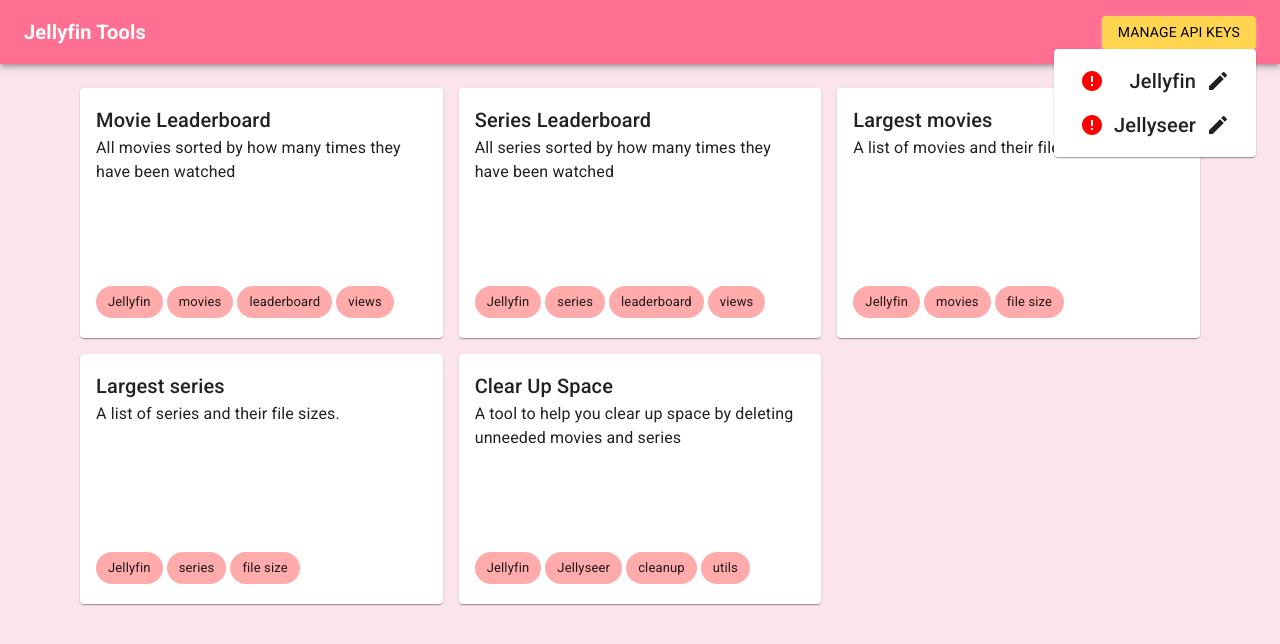
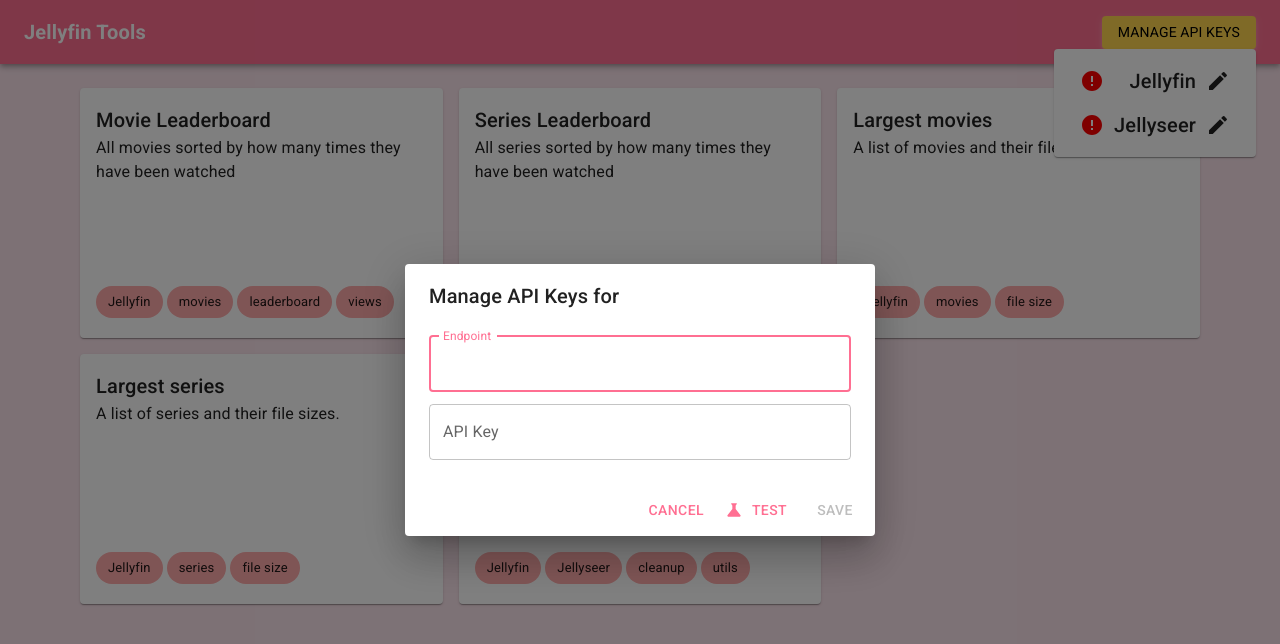
Before and after one commit to Jheesbrough/JellyTools, a Next.js app: page / in a window 1280 px wide. Both pictures are taken after a click on the button "MANAGE API KEYS". Shown: the top 644 px of the page. Built offline with nearby package versions, Linux system fonts and the light colour scheme; what @mui/material-nextjs would draw is missing.

Commit message:
Fixed app key menu needing to be closed manually

```diff
--- a/components/navbar/ApiKeyMenu.tsx
+++ b/components/navbar/ApiKeyMenu.tsx
@@ -1,27 +1,27 @@
-import React, { useState } from 'react';
-import MenuItem from '@mui/material/MenuItem';
-import Typography from '@mui/material/Typography';
+import CheckCircleIcon from '@mui/icons-material/CheckCircle';
 import EditIcon from '@mui/icons-material/Edit';
-import { useJellyfin, useJellyseer } from '../../utils/contexts/apiContexts';
 import ErrorIcon from '@mui/icons-material/Error';
-import CheckCircleIcon from '@mui/icons-material/CheckCircle';
+import ScienceIcon from '@mui/icons-material/Science';
+import Button from '@mui/material/Button';
+import CircularProgress from '@mui/material/CircularProgress';
 import Dialog from '@mui/material/Dialog';
 import DialogActions from '@mui/material/DialogActions';
 import DialogContent from '@mui/material/DialogContent';
 import DialogTitle from '@mui/material/DialogTitle';
+import MenuItem from '@mui/material/MenuItem';
 import TextField from '@mui/material/TextField';
-import Button from '@mui/material/Button';
-import ScienceIcon from '@mui/icons-material/Science';
-import CircularProgress from '@mui/material/CircularProgress';
+import Typography from '@mui/material/Typography';
+import React, { useState } from 'react';
+import { useJellyfin, useJellyseer } from '../../utils/contexts/apiContexts';
 
 interface ApiKeyMenuProps {
   isDialogOpen: boolean;
+  setDialogOpen: React.Dispatch<React.SetStateAction<boolean>>;
 }
 
-const ApiKeyMenu: React.FC<ApiKeyMenuProps> = ({ isDialogOpen }) => {
+const ApiKeyMenu: React.FC<ApiKeyMenuProps> = ({ isDialogOpen, setDialogOpen }) => {
   const jellyfin = useJellyfin();
   const jellyseer = useJellyseer();
-  const [dialogOpen, setDialogOpen] = useState(false);
   const [currentApp, setCurrentApp] = useState<string | null>(null);
   const [endpoint, setEndpoint] = useState('');
   const [apiKey, setApiKey] = useState('');
@@ -145,7 +145,7 @@
     <>
       {renderMenuItem('jellyfin', 'Jellyfin')}
       {renderMenuItem('jellyseer', 'Jellyseer')}
-      <Dialog open={dialogOpen} onClose={handleDialogClose}>
+      <Dialog open={isDialogOpen} onClose={handleDialogClose}>
         <DialogTitle>Manage API Keys for {currentApp ? currentApp.charAt(0).toUpperCase() + currentApp.slice(1) : ''}</DialogTitle>
         <DialogContent>
           <TextField
--- a/components/navbar/navbar.tsx
+++ b/components/navbar/navbar.tsx
@@ -1,35 +1,35 @@
 "use client";
-import React, { useState, useEffect, useRef } from 'react';
 import AppBar from '@mui/material/AppBar';
+import Paper from '@mui/material/Paper';
+import Popper from '@mui/material/Popper';
 import Toolbar from '@mui/material/Toolbar';
 import Typography from '@mui/material/Typography';
-import Popper from '@mui/material/Popper';
-import Paper from '@mui/material/Paper';
+import React, { useEffect, useRef, useState } from 'react';
+import WSButton from '../WSButton';
 import ApiKeyMenu from './ApiKeyMenu';
-import WSButton from '../WSButton';
 
 const Navbar: React.FC = () => {
   const [anchorEl, setAnchorEl] = useState<null | HTMLElement>(null);
   const [open, setOpen] = useState(false);
   const popperRef = useRef<HTMLDivElement | null>(null);
-  const [isDialogOpen, setIsDialogOpen] = useState(false);
+  const [dialogOpen, setDialogOpen] = useState(false); // Moved state here
 
   const handleClick = (event: React.MouseEvent<HTMLButtonElement>) => {
     setAnchorEl(event.currentTarget);
     setOpen((prevOpen) => !prevOpen);
-    setIsDialogOpen((prevOpen) => !prevOpen);
+    setDialogOpen((prevOpen) => !prevOpen);
   };
 
   const handleClose = () => {
     setAnchorEl(null);
     setOpen(false);
-    setIsDialogOpen(false);
+    setDialogOpen(false);
   };
 
   useEffect(() => {
     if (typeof window !== 'undefined') {
       const handleClickOutside = (event: MouseEvent) => {
-        if (popperRef.current && !popperRef.current.contains(event.target as Node) && !isDialogOpen) {
+        if (popperRef.current && !popperRef.current.contains(event.target as Node) && !dialogOpen) {
           handleClose();
         }
       };
@@ -44,7 +44,7 @@
         document.removeEventListener('mousedown', handleClickOutside);
       };
     }
-  }, [open, isDialogOpen]);
+  }, [open, dialogOpen]);
 
   return (
     <AppBar position="static">
@@ -64,7 +64,7 @@
         <Popper open={open} anchorEl={anchorEl} placement="top-start" ref={popperRef}>
           {({ TransitionProps }) => (
             <Paper {...TransitionProps} style={{ padding: '10px' }}>
-              <ApiKeyMenu isDialogOpen={isDialogOpen} />
+              <ApiKeyMenu isDialogOpen={dialogOpen} setDialogOpen={setDialogOpen} />
             </Paper>
           )}
         </Popper>
```
